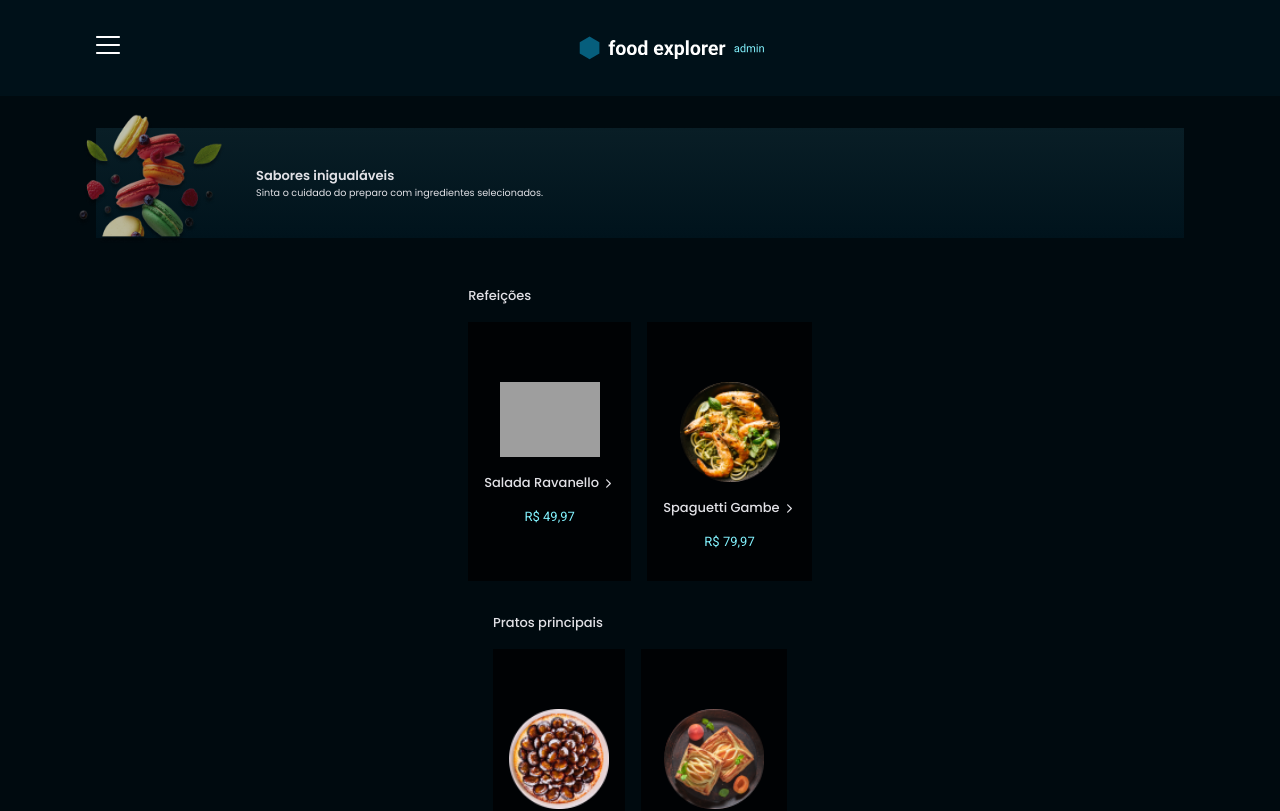
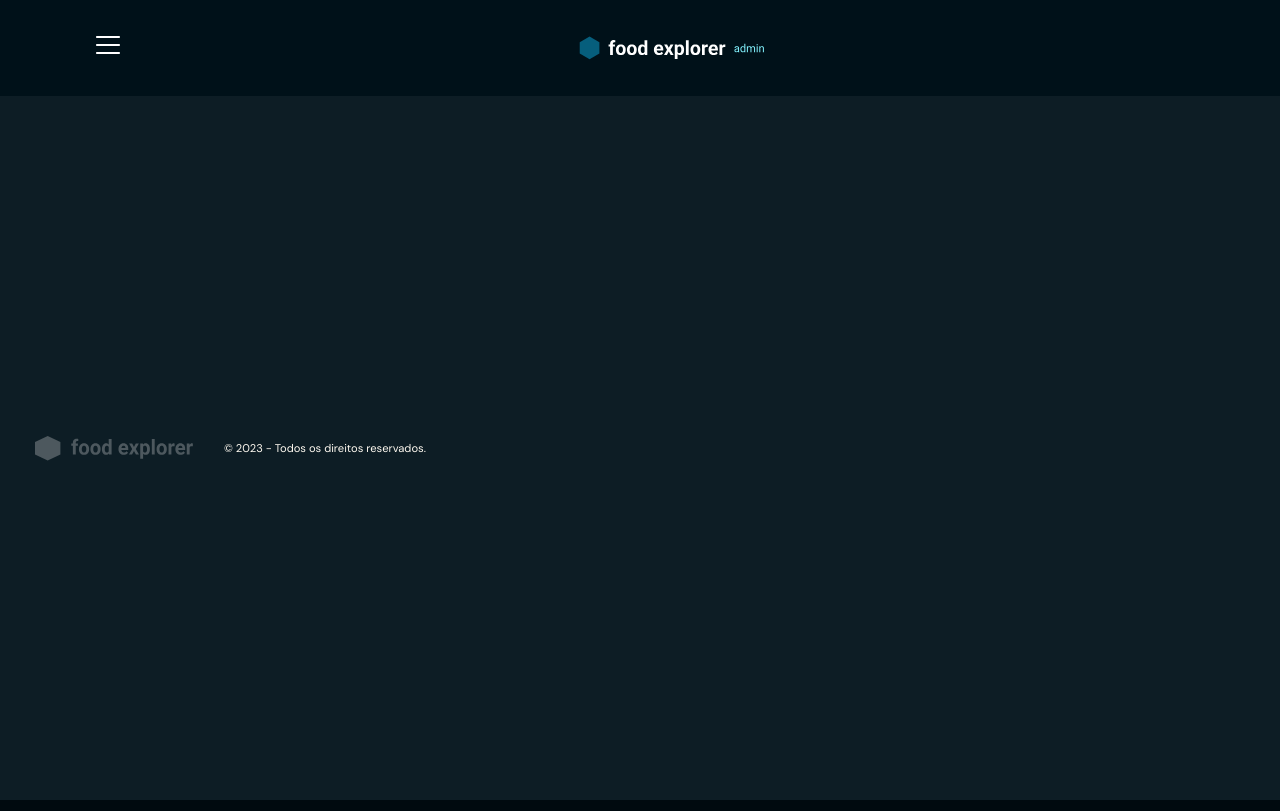
Before and after one commit to daiaanebarbosaf/foodexplorer, a React (Vite) app: page / in a window 1280 px wide. Shown: the top 811 px of the page. Built offline with nearby package versions, Linux system fonts and the light colour scheme; grey boxes are pictures that could not be loaded; some icons are missing.

Commit message:
Update main.jsx

```diff
--- a/src/main.jsx
+++ b/src/main.jsx
@@ -5,13 +5,13 @@ import { ThemeProvider } from 'styled-components';
 import GlobalStyles from './styles/global';
 import theme from './styles/theme';
 
-import { Home } from './pages/Home';
+import { Details } from './pages/Details';
 
 ReactDOM.createRoot(document.getElementById('root')).render(
   <React.StrictMode>
     <ThemeProvider theme={theme}>
       <GlobalStyles/>
-      <Home />
+      <Details />
     </ThemeProvider>
   </React.StrictMode>,
 )
```
